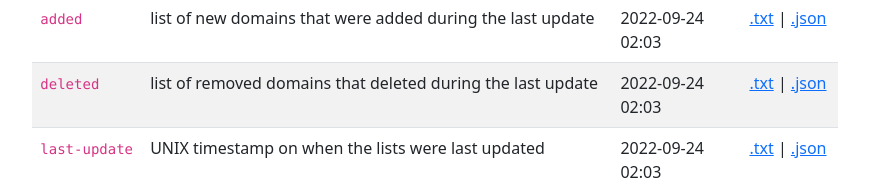
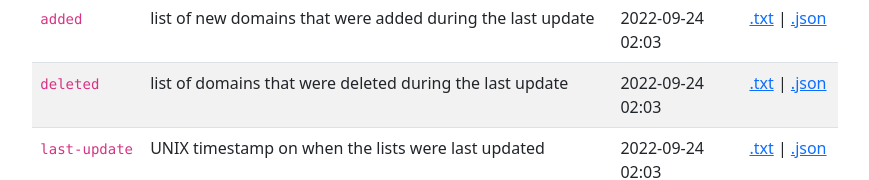
Before and after one commit to anroots/ee-domains, a Nuxt app: page / in a window 1280 px wide. Shown: the part 441-621 px from the top of the page, without its empty margins (205-1074 px from the left). Built offline with nearby package versions, Linux system fonts and the light colour scheme; no server answers.

Commit message:
Don't attempt to prerender static lists in Nuxt

```diff
--- a/nuxt.config.ts
+++ b/nuxt.config.ts
@@ -5,5 +5,12 @@ export default defineNuxtConfig({
     "target":"static",
     "css": [
         "~/assets/scss/main.scss"
-    ]
+    ],
+    "nitro": {
+        "prerender": {
+            "ignore":[
+                "/lists/"
+            ]
+        }
+    }
 })
--- a/pages/index.vue
+++ b/pages/index.vue
@@ -44,8 +44,8 @@
         </tr>
         <tr>
           <td><code>deleted</code></td>
-          <td>list of removed domains that
-            deleted during the last update</td>
+          <td>list of domains that
+            were deleted during the last update</td>
           <td>{{ lastUpdate }}</td>
           <td>
             <a href="/lists/deleted.txt">.txt</a> |
```
